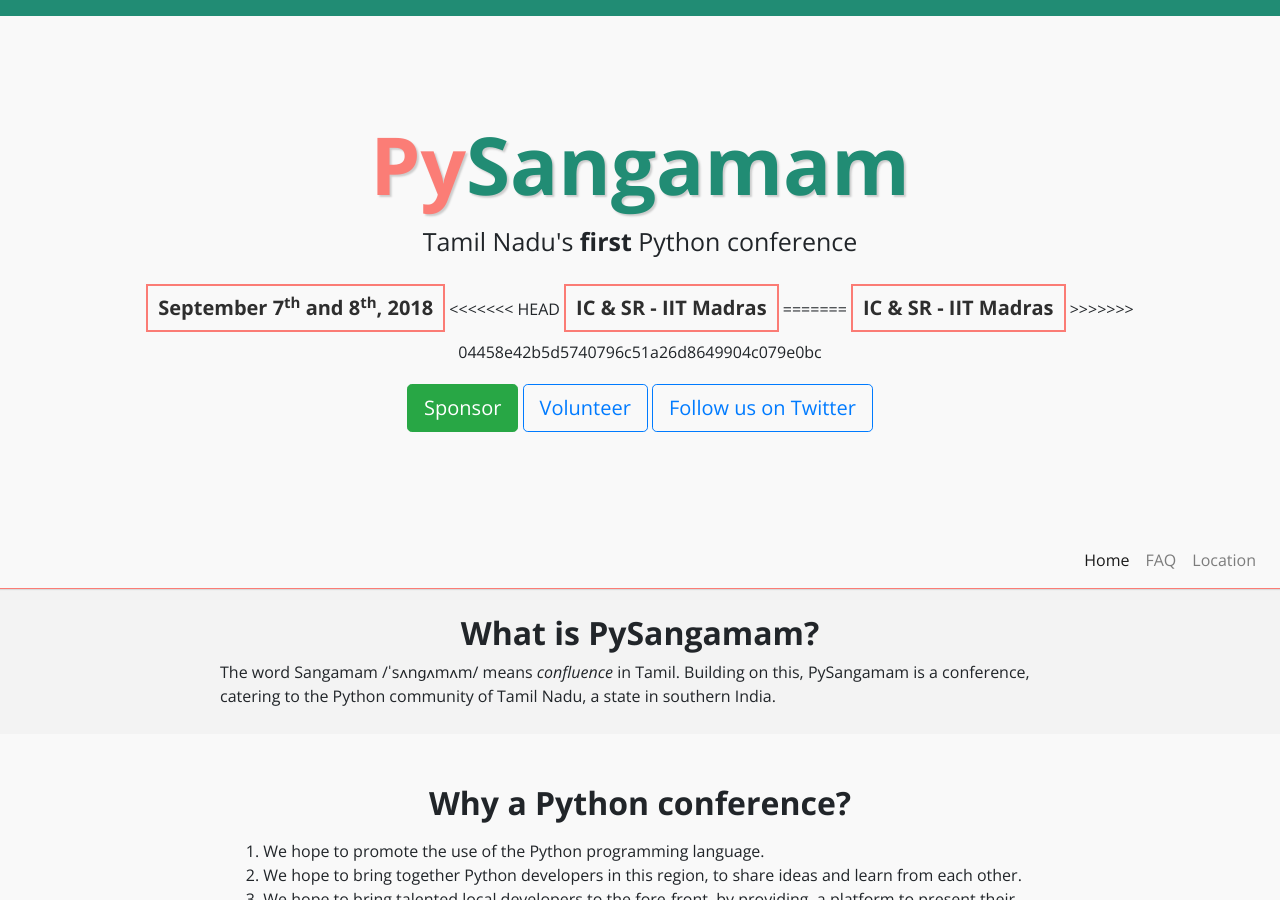
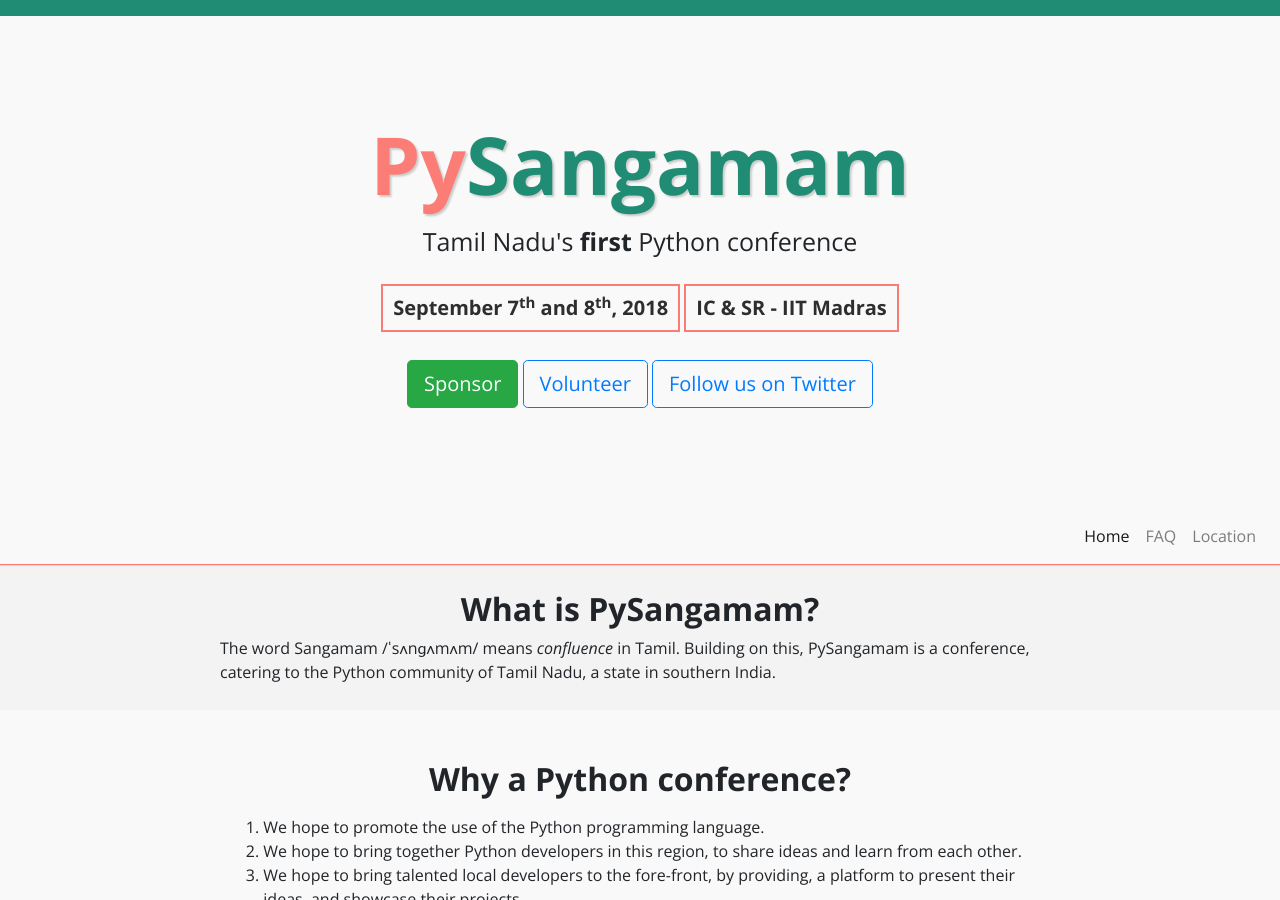
Before and after one commit to PySangamam/website, a Jekyll site: the page built from index.html, in a window 1280 px wide and 900 px high. Built offline with Jekyll 4.4.1, drawn with Linux system fonts in a browser that asks for light colours; nearby versions of some CDN libraries; comment, search, counter and statistics services are not loaded.

Commit message:
redundant removed

```diff
--- a/index.html
+++ b/index.html
@@ -15,11 +15,7 @@
         </h1>
         <h2 class="mar-top-10 font-size-25">Tamil Nadu's <b>first</b> Python conference</h2>
         <h3 class="mar-top-20 font-size-20 awesome-date"><b>September 7<sup>th</sup> and 8<sup>th</sup>, 2018</b></h3>
-<<<<<<< HEAD
-        <h3 class="mar-top-20 font-size-20 awesome-date"><b>IC & SR - IIT Madras</b></h3>
-=======
         <h3 class="mar-top-20 font-size-20 awesome-date"><b>IC & SR - IIT  Madras</b></h3>
->>>>>>> 04458e42b5d5740796c51a26d8649904c079e0bc
         <br/>
 
         <div class="text-center mar-top-20">
```
